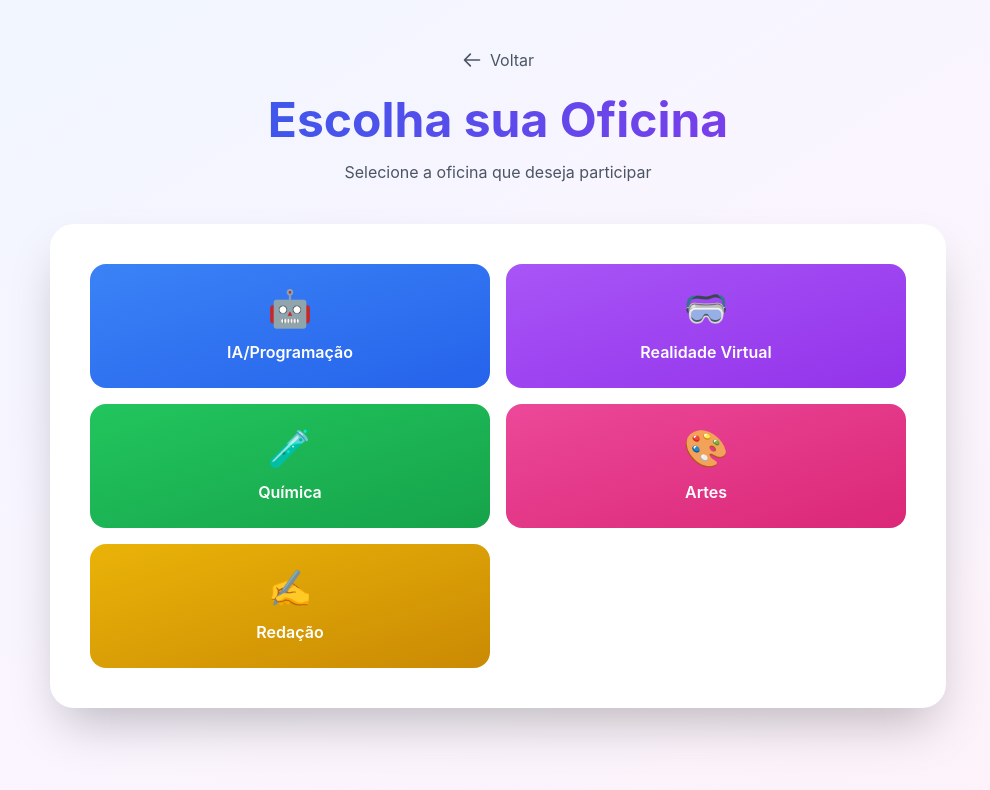
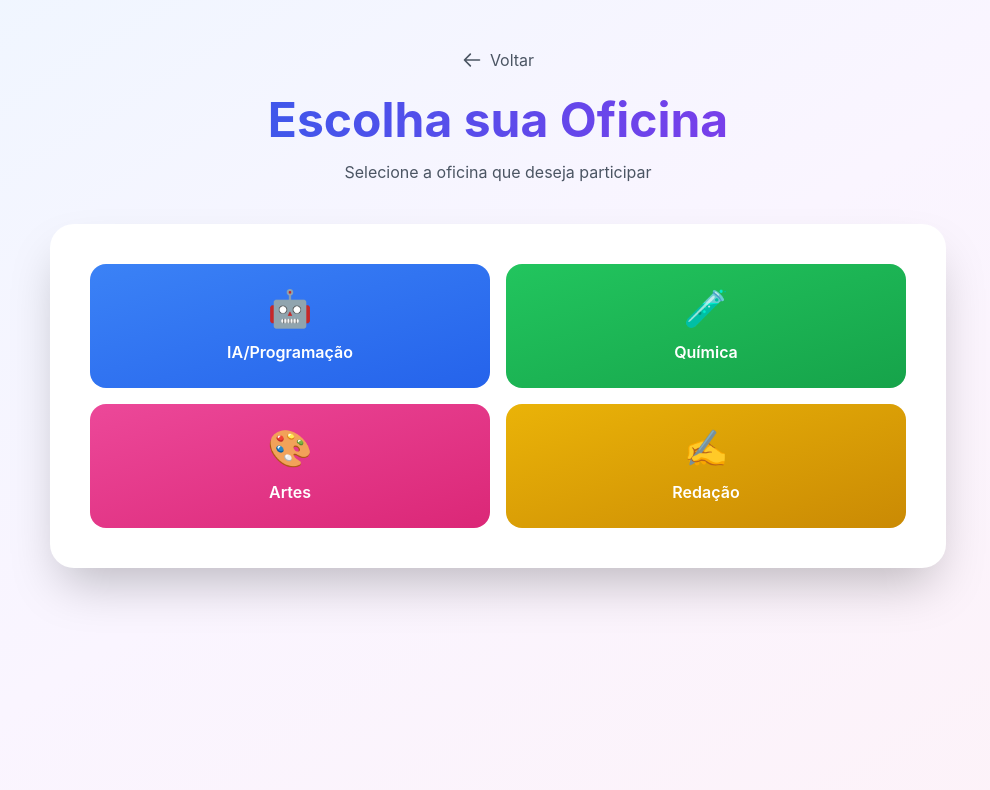
Before and after one commit to Artht0/Site-Hackaton-Completo, a React (Vite) app in the folder frontend/: page /inscricao in a window 1280 px wide. Shown: the top 790 px of the page, without its empty margins (142-1132 px from the left). Built offline with nearby package versions, Linux system fonts and the light colour scheme.

Commit message:
Remove oficina de Realidade Virtual do site

```diff
--- a/frontend/src/pages/Inscricao.jsx
+++ b/frontend/src/pages/Inscricao.jsx
@@ -2,10 +2,9 @@ import { useNavigate } from 'react-router-dom'
 
 const oficinas = [
   { id: 1, nome: 'IA/Programação', cor: 'from-blue-500 to-blue-600', emoji: '🤖' },
-  { id: 2, nome: 'Realidade Virtual', cor: 'from-purple-500 to-purple-600', emoji: '🥽' },
-  { id: 3, nome: 'Química', cor: 'from-green-500 to-green-600', emoji: '🧪' },
-  { id: 4, nome: 'Artes', cor: 'from-pink-500 to-pink-600', emoji: '🎨' },
-  { id: 5, nome: 'Redação', cor: 'from-yellow-500 to-yellow-600', emoji: '✍️' },
+  { id: 2, nome: 'Química', cor: 'from-green-500 to-green-600', emoji: '🧪' },
+  { id: 3, nome: 'Artes', cor: 'from-pink-500 to-pink-600', emoji: '🎨' },
+  { id: 4, nome: 'Redação', cor: 'from-yellow-500 to-yellow-600', emoji: '✍️' },
 ]
 
 function Inscricao() {
--- a/frontend/src/pages/OficinaPage.jsx
+++ b/frontend/src/pages/OficinaPage.jsx
@@ -5,10 +5,9 @@ import TermoModal from '../components/TermoModal'
 
 const oficinas = [
   { id: 1, nome: 'IA/Programação', cor: 'from-blue-500 to-blue-600', emoji: '🤖', descricao: 'Aprenda os fundamentos de Inteligência Artificial e desenvolva seus primeiros algoritmos inteligentes. Explore o mundo da programação e crie soluções inovadoras com tecnologia de ponta.' },
-  { id: 2, nome: 'Realidade Virtual', cor: 'from-purple-500 to-purple-600', emoji: '🥽', descricao: 'Mergulhe em mundos virtuais imersivos e descubra como criar experiências em VR. Explore as tecnologias de realidade virtual e desenvolva projetos que transformam a forma de interagir com o digital.' },
-  { id: 3, nome: 'Química', cor: 'from-green-500 to-green-600', emoji: '🧪', descricao: 'Experimente o fascinante mundo das reações químicas através de práticas laboratoriais seguras e divertidas. Descubra como a química está presente no nosso dia a dia e crie soluções criativas.' },
-  { id: 4, nome: 'Artes', cor: 'from-pink-500 to-pink-600', emoji: '🎨', descricao: 'Libere sua criatividade através de diversas técnicas artísticas, desde pintura até arte digital. Desenvolva seu olhar artístico e aprenda a expressar ideias através da arte visual.' },
-  { id: 5, nome: 'Redação', cor: 'from-yellow-500 to-yellow-600', emoji: '✍️', descricao: 'Aprimore suas habilidades de escrita e aprenda técnicas para criar textos claros e impactantes. Desenvolva argumentação sólida e descubra como comunicar suas ideias de forma eficaz.' },
+  { id: 2, nome: 'Química', cor: 'from-green-500 to-green-600', emoji: '🧪', descricao: 'Experimente o fascinante mundo das reações químicas através de práticas laboratoriais seguras e divertidas. Descubra como a química está presente no nosso dia a dia e crie soluções criativas.' },
+  { id: 3, nome: 'Artes', cor: 'from-pink-500 to-pink-600', emoji: '🎨', descricao: 'Libere sua criatividade através de diversas técnicas artísticas, desde pintura até arte digital. Desenvolva seu olhar artístico e aprenda a expressar ideias através da arte visual.' },
+  { id: 4, nome: 'Redação', cor: 'from-yellow-500 to-yellow-600', emoji: '✍️', descricao: 'Aprimore suas habilidades de escrita e aprenda técnicas para criar textos claros e impactantes. Desenvolva argumentação sólida e descubra como comunicar suas ideias de forma eficaz.' },
 ]
 
 function OficinaPage() {
```
Also changed, not shown: 2 other files (tests, documents, lock files or other folders).
